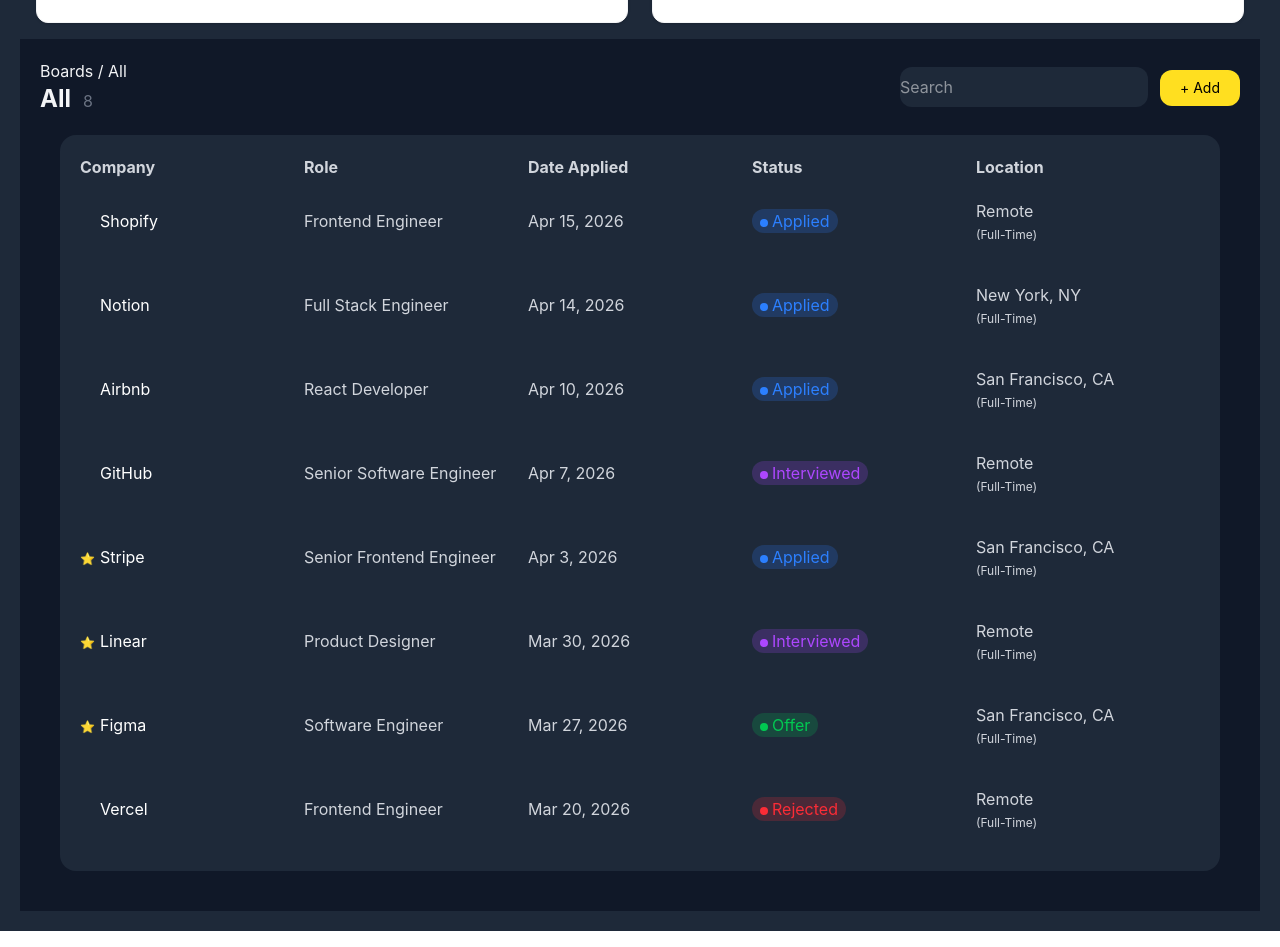
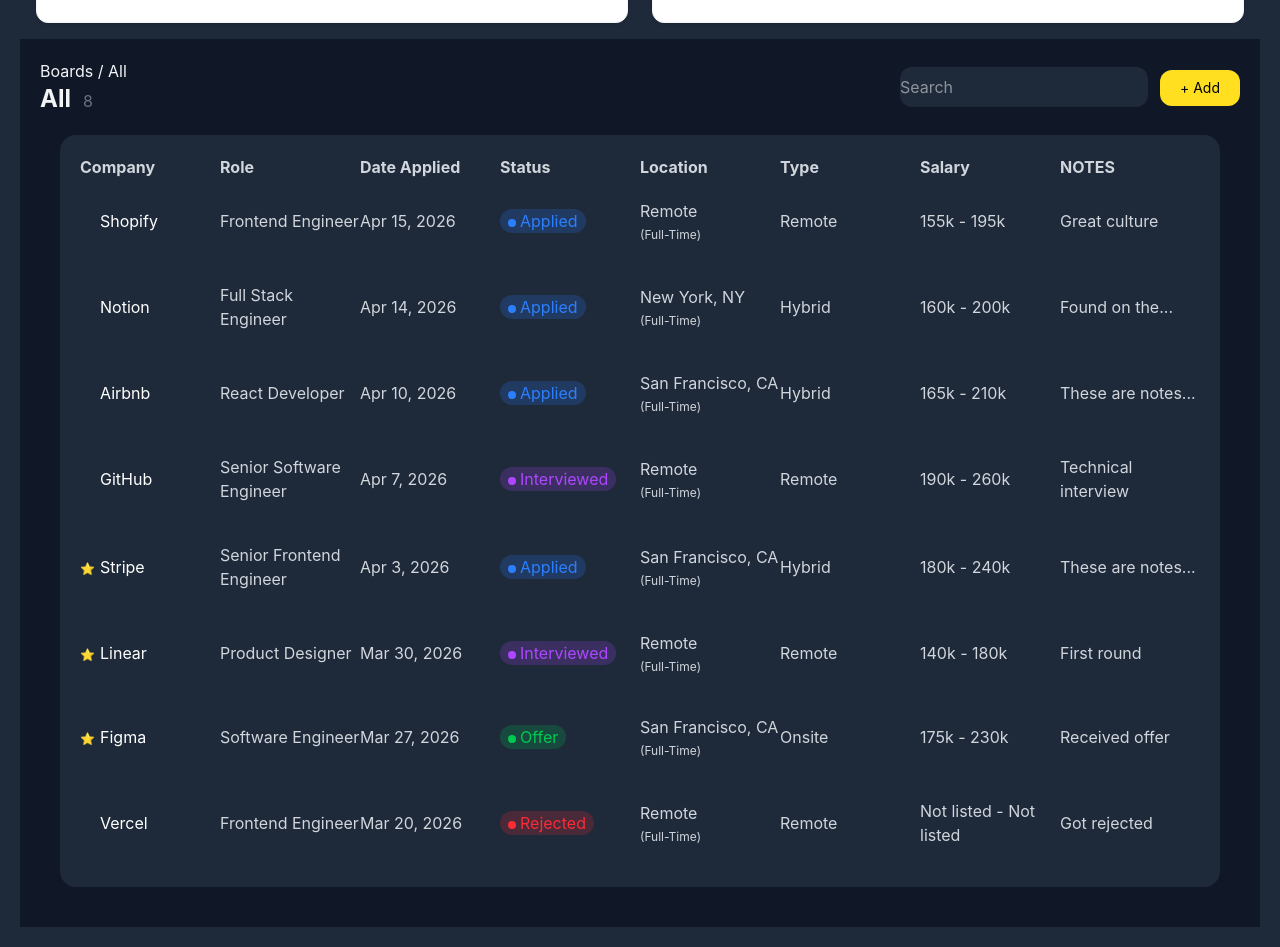
Before and after one commit to chingu-voyages/V60-tier3-team-33, a React (Vite) app in the folder frontend/: page / in a window 1280 px wide. Shown: the part 822-1769 px from the top of the page. Built offline with nearby package versions, Linux system fonts and the light colour scheme.

Commit message:
format salaries

```diff
--- /dev/null
+++ b/frontend/src/api/getApplications.ts
@@ -0,0 +1,6 @@
+export const getApplications = async () => {
+    const res = await fetch("https://jobtracker-api.afuwapetunde.com/api/applications");
+    const data = await res.json();
+
+    return data;
+}
--- /dev/null
+++ b/frontend/src/components/AppList.tsx
@@ -0,0 +1,69 @@
+import { applicationData } from "../mocks/applicationData";
+import { formatDate } from "../utilities/formatDate";
+import { statusColors } from "../utilities/statusColors";
+
+function AppList({ boardsView }: { boardsView: boolean }) {
+  // check to see if salary is listed and format it
+  const formatSalary = (salary: number | null) => {
+    if (salary == null) return "Not listed";
+
+    return `${salary / 1000}k`;
+  };
+
+  return (
+    <div className="bg-gray-800 rounded-2xl p-5 text-gray-300 m-5">
+      <table className="w-full table-fixed">
+        <thead>
+          <tr>
+            <th className="text-left">Company</th>
+            <th className="text-left">Role</th>
+            <th className="text-left">Date Applied</th>
+            <th className="text-left">Status</th>
+            <th className="text-left">Location</th>
+            {boardsView && (
+              <>
+                <th className="text-left">Type</th>
+                <th className="text-left">Salary</th>
+                <th className="text-left">NOTES</th>
+              </>
+            )}
+          </tr>
+        </thead>
+        {applicationData.map((app) => (
+          <tr>
+            <td className="py-5 text-white">
+              <span className="inline-block w-5 text-xs">
+                {app.favorite ? "⭐️" : ""}
+              </span>
+              {app.company}
+            </td>
+            <td className="py-5">{app.role}</td>
+            <td className="py-5">{formatDate(app.dateApplied, "short")}</td>
+            <td className={`py-5 ${statusColors[app.status].text}`}>
+              <td className={`${statusColors[app.status].bg} rounded-3xl px-2`}>
+                <span
+                  className={`rounded-full inline-block h-2 w-2 ${statusColors[app.status].dot} mr-1`}
+                ></span>
+                {app.status}
+              </td>
+            </td>
+            <td className="py-5">
+              {app.location} <p className="text-xs pt-1">({app.type})</p>
+            </td>
+            {boardsView && (
+              <>
+                <td className="py-5">{app.workType}</td>
+                <td className="py-5">
+                  {formatSalary(app.minSalary)} - {formatSalary(app.maxSalary)}
+                </td>
+                <td className="py-5">{app.notes}</td>
+              </>
+            )}
+          </tr>
+        ))}
+      </table>
+    </div>
+  );
+}
+
+export default AppList;
--- a/frontend/src/pages/Boards.tsx
+++ b/frontend/src/pages/Boards.tsx
@@ -1,10 +1,8 @@
-import { useState } from "react";
+import AppList from "../components/AppList";
 import { applicationData } from "../mocks/applicationData";
-import { statusColors } from "../utilities/statusColors";
-import { formatDate } from "../utilities/formatDate";
 
-function Boards() {
-  const [boardsView, setBoardsView] = useState(false);
+function Boards({boardsView}: {boardsView: boolean}) {
+
 
   return (
     <div className="bg-gray-900 p-5">
@@ -30,60 +28,7 @@
           </button>
         </div>
       </div>
-      <div className="bg-gray-800 rounded-2xl p-5 text-gray-300 m-5">
-        <table className="w-full table-fixed">
-          <thead>
-            <tr>
-              <th className="text-left">Company</th>
-              <th className="text-left">Role</th>
-              <th className="text-left">Date Applied</th>
-              <th className="text-left">Status</th>
-              <th className="text-left">Location</th>
-              {boardsView && (
-                <>
-                  <th className="text-left">Type</th>
-                  <th className="text-left">Salary</th>
-                  <th className="text-left">NOTES</th>
-                </>
-              )}
-            </tr>
-          </thead>
-          {applicationData.map((app) => (
-            <tr>
-              <td className="py-5 text-white">
-                <span className="inline-block w-5 text-xs">
-                  {app.favorite ? "⭐️" : ""}
-                </span>
-                {app.company}
-              </td>
-              <td className="py-5">{app.role}</td>
-              <td className="py-5">{formatDate(app.dateApplied, "short")}</td>
-              <td className={`py-5 ${statusColors[app.status].text}`}>
-                <td
-                  className={`${statusColors[app.status].bg} rounded-3xl px-2`}
-                >
-                  <span
-                    className={`rounded-full inline-block h-2 w-2 ${statusColors[app.status].dot} mr-1`}
-                  ></span>
-                  {app.status}
-                </td>
-              </td>
-              <td className="py-5">
-                {app.location} <p className="text-xs pt-1">({app.type})</p>
-              </td>
-              {boardsView && (
-                <>
-                  <td className="py-5">{app.workType}</td>
-                  <td className="py-5">
-                    {app.minSalary} - {app.maxSalary}
-                  </td>
-                  <td className="py-5">{app.notes}</td>
-                </>
-              )}
-            </tr>
-          ))}
-        </table>
-      </div>
+      <AppList boardsView={true}/>
     </div>
   );
 }
--- a/frontend/src/pages/Dashboard.tsx
+++ b/frontend/src/pages/Dashboard.tsx
@@ -1,9 +1,12 @@
+import { useState } from "react";
+import AppList from "../components/AppList";
 import { ConversionDashboard } from "../components/ConversionDashboard";
 import StatsOverview from "../components/StatsOverview";
 import { formatDate } from "../utilities/formatDate";
 import Boards from "./Boards";
 
 function Dashboard() {
+const [boardsView, setBoardsView] = useState(false);
 
   return (
     <div className="bg-gray-800 p-5">
@@ -18,7 +21,8 @@
       </div>
       <StatsOverview />
       <ConversionDashboard />
-      <Boards />
+      {/* <AppList boardsView={boardsView}/> */}
+      <Boards boardsView={true}/>
     </div>
   );
 }
```
